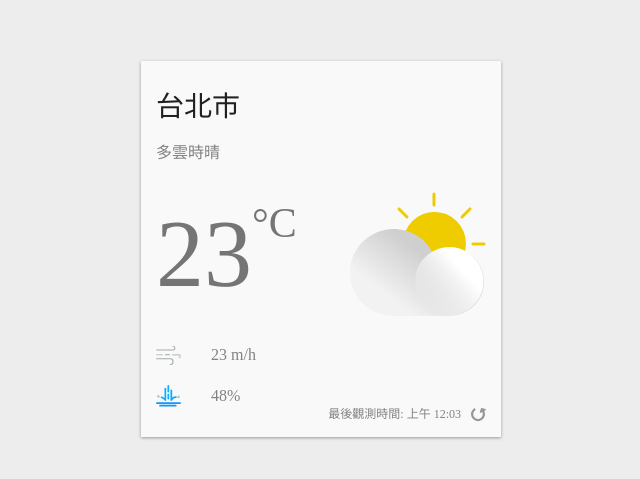
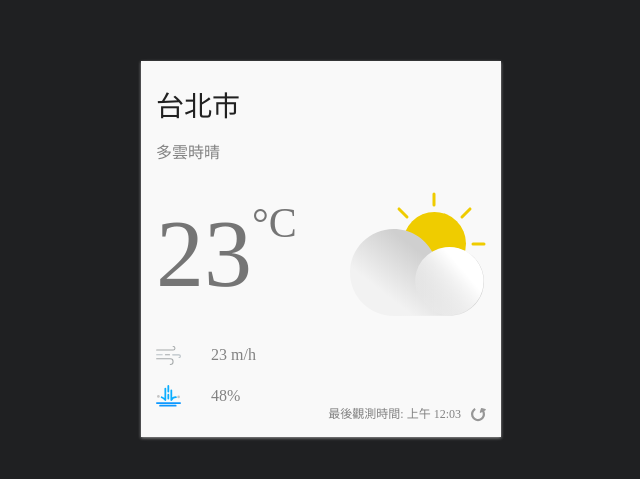
Before and after one commit to ryantpe/realtime-weather-app, a React (Create React App) app: page / in a window 1280 px wide. Shown: the part 151-630 px from the top of the page, without its empty margins (319-959 px from the left). Built offline with nearby package versions, Linux system fonts and the light colour scheme.

Commit message:
pass theme by props

```diff
--- a/src/App.js
+++ b/src/App.js
@@ -6,7 +6,7 @@
 import { ReactComponent as RefreshIcon } from './images/refresh.svg';
 
 const Container = styled.div`
-  background-color: #ededed;
+  background-color: ${({theme})=> theme.backgroundColor};
   height: 100%;
   display: flex;
   align-items: center;
@@ -100,9 +100,29 @@
   flex=basis: 30%;
 `;
 
+const theme = {
+  light: {
+    backgroundColor: '#ededed',
+    foregroundColor: '#f9f9f9',
+    boxShadow: '0 1px 3px 0 #999999',
+    titleColor: '#212121',
+    temperatureColor: '#757575',
+    textColor: '#828282',
+  },
+  dark: {
+    backgroundColor: '#1F2022',
+    foregroundColor: '#121416',
+    boxShadow:
+      '0 1px 4px 0 rgba(12, 12, 13, 0.2), 0 0 0 1px rgba(0, 0, 0, 0.15)',
+    titleColor: '#f9f9fa',
+    temperatureColor: '#dddddd',
+    textColor: '#cccccc',
+  },
+};
+
 function App() {
   return (
-    <Container>
+    <Container theme={theme.dark}>
       <WeatherCard>
         <Location>台北市</Location>
         <Description>多雲時晴</Description>
```
